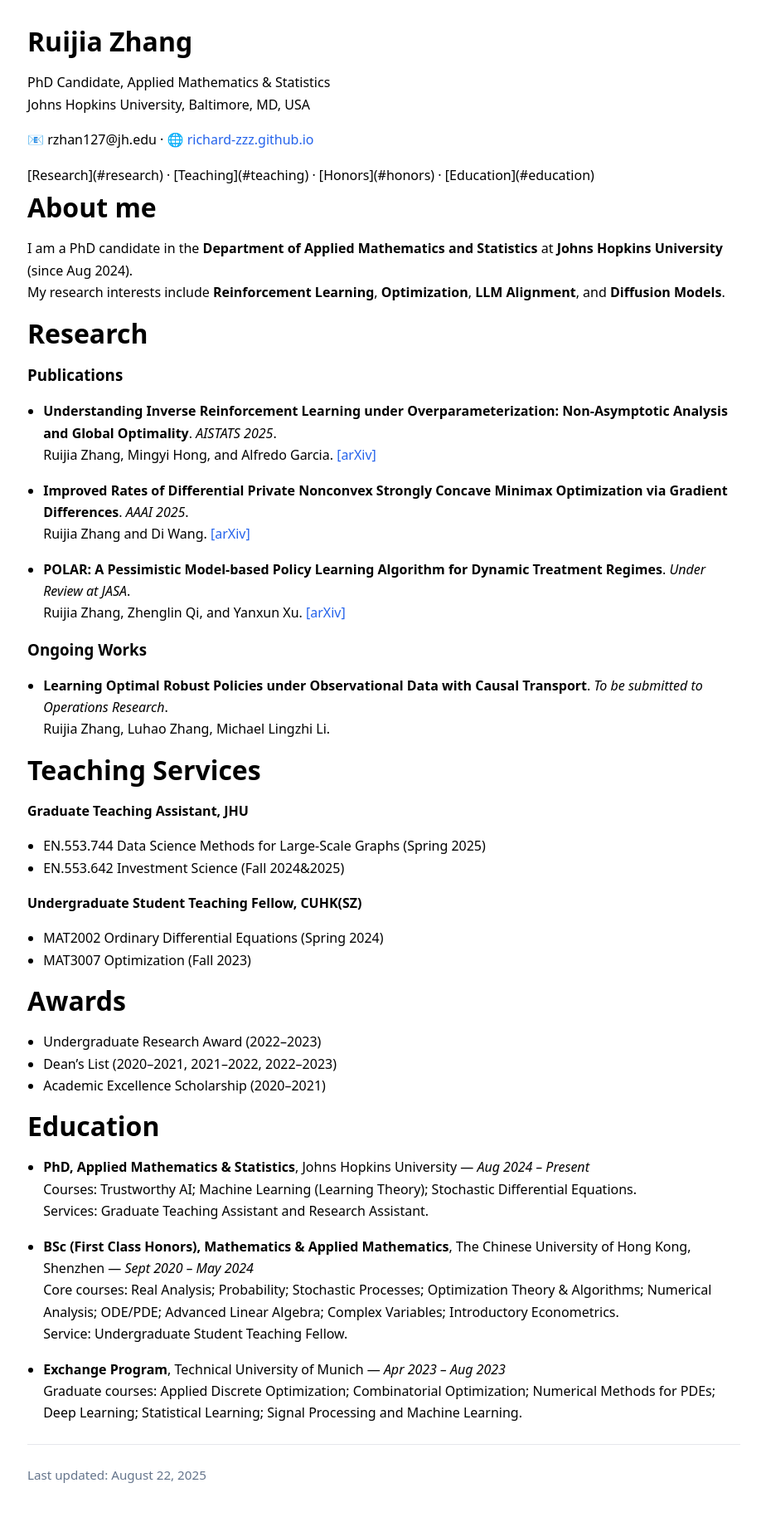
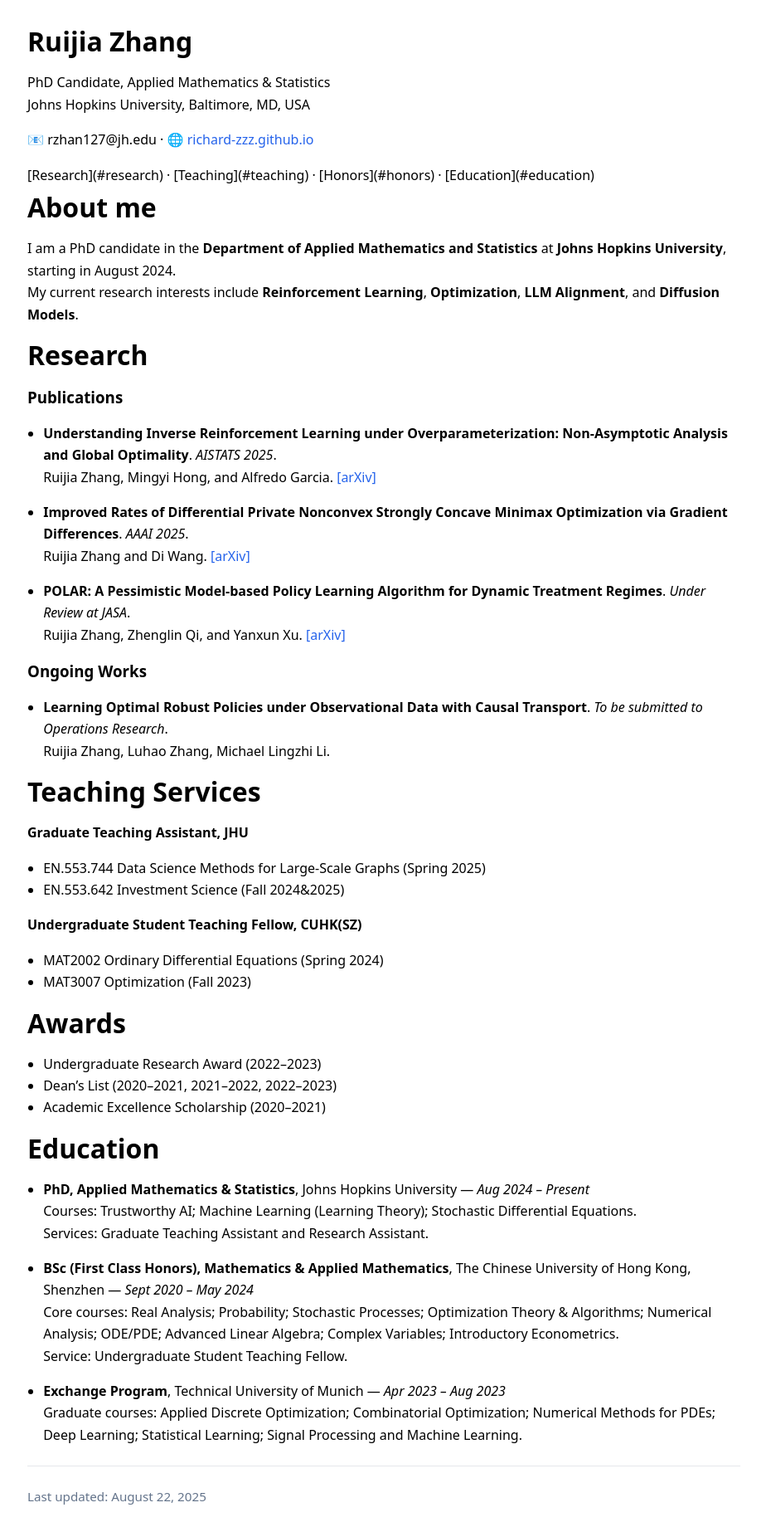
Before and after one commit to yayayida/yayayida.github.io, a Jekyll site: the page built from index.md, in a window 1280 px wide. Shown: the whole page at 83% size, without its empty margins (177-1101 px from the left). Built offline with Jekyll 4.4.1, drawn with Linux system fonts in a browser that asks for light colours; before the commit the page ends 1814 px from its top, so only the background shows below that.

Commit message:
Update index.md

```diff
--- a/index.md
+++ b/index.md
@@ -14,8 +14,8 @@ Johns Hopkins University, Baltimore, MD, USA
 </div>
 
 # About me
-I am a PhD candidate in the **Department of Applied Mathematics and Statistics** at **Johns Hopkins University** (since Aug 2024).
-My research interests include **Reinforcement Learning**, **Optimization**, **LLM Alignment**, and **Diffusion Models**.
+I am a PhD candidate in the **Department of Applied Mathematics and Statistics** at **Johns Hopkins University**, starting in August 2024.
+My current research interests include **Reinforcement Learning**, **Optimization**, **LLM Alignment**, and **Diffusion Models**.
 
 # Research
 
```
